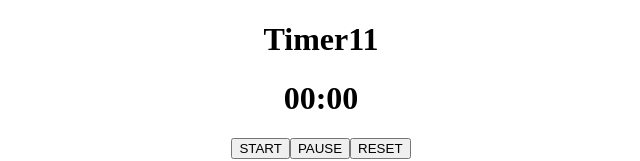
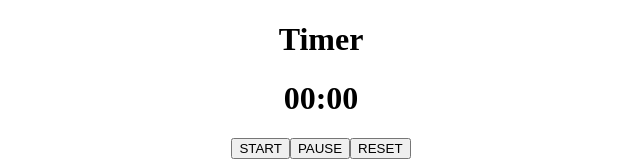
Before and after one commit to eswars1/calc, a React (Create React App) app: page / in a window 1280 px wide. Shown: the top 161 px of the page, without its empty margins (319-959 px from the left). Built offline with nearby package versions, Linux system fonts and the light colour scheme.

Commit message:
New Changes

```diff
--- a/src/component/App.js
+++ b/src/component/App.js
@@ -4,7 +4,7 @@ import ButtonContainer from "../container/ButtonContainer";
 
 const App = () => (
   <div align="center">
-    <h1>Timer11</h1>
+    <h1>Timer</h1>
     <HeaderContainer />
     <ButtonContainer />
   </div>
```
